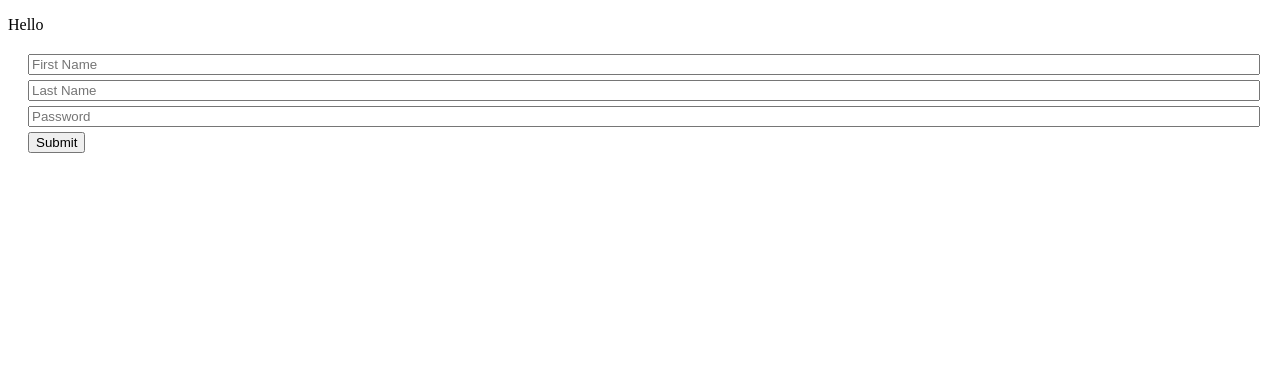
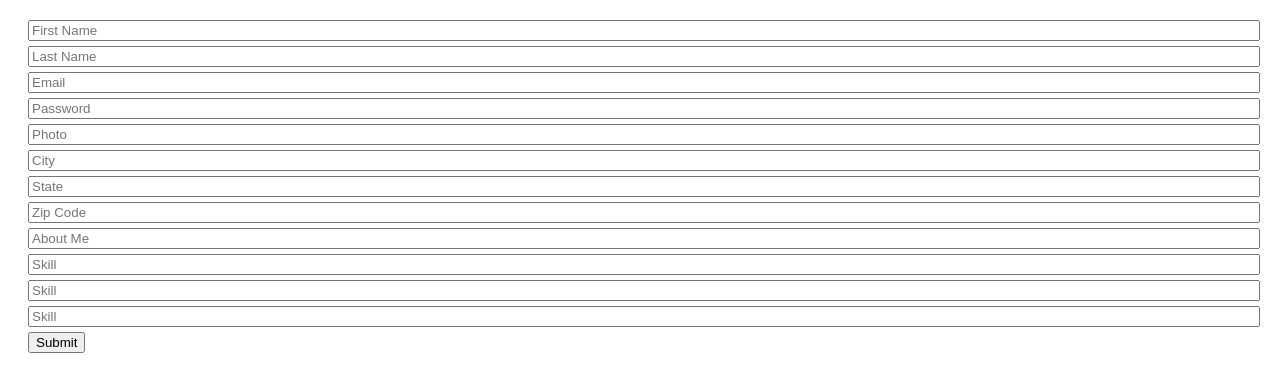
Before and after one commit to MentorMeetUp/MentorMeetUp, a React (Create React App) app in the folder mentor-me/: page / in a window 1280 px wide. Shown: the top 392 px of the page. Built offline with nearby package versions, Linux system fonts and the light colour scheme.

Commit message:
new form

```diff
--- a/mentor-me/src/components/Form/Form.js
+++ b/mentor-me/src/components/Form/Form.js
@@ -6,7 +6,14 @@ class Form extends Component {
   state = {
     firstName: "",
     lastName: "",
-    password: ""
+    email:"",
+    password: "",
+    photo: "",
+    city: "",
+    state: "",
+    zipcode: "",
+    aboutMe: "",
+    skills: ""
   };
 
   handleInputChange = event => {
@@ -51,9 +58,6 @@ class Form extends Component {
     // Notice how each input has a `value`, `name`, and `onChange` prop
     return (
       <div>
-        <p>
-          Hello {this.state.firstName} {this.state.lastName}
-        </p>
         <form className="form">
           <input
             value={this.state.firstName}
@@ -70,11 +74,74 @@ class Form extends Component {
             placeholder="Last Name"
           />
           <input
+            value={this.state.email}
+            name="email"
+            onChange={this.handleInputChange}
+            type="text"
+            placeholder="Email"
+          />
+          <input
             value={this.state.password}
             name="password"
             onChange={this.handleInputChange}
             type="password"
             placeholder="Password"
+          />
+          <input
+            value={this.state.photo}
+            name="photo"
+            onChange={this.handleInputChange}
+            type="text"
+            placeholder="Photo"
+          />
+          <input
+            value={this.state.city}
+            name="city"
+            onChange={this.handleInputChange}
+            type="text"
+            placeholder="City"
+          />
+          <input
+            value={this.state.state}
+            name="state"
+            onChange={this.handleInputChange}
+            type="text"
+            placeholder="State"
+          />
+          <input
+            value={this.state.zipcode}
+            name="zipcode"
+            onChange={this.handleInputChange}
+            type="string"
+            placeholder="Zip Code"
+          />
+          <input
+            value={this.state.aboutMe}
+            name="aboutMe"
+            onChange={this.handleInputChange}
+            type="text"
+            placeholder="About Me"
+          />
+          <input
+            value={this.state.skill}
+            name="skill"
+            onChange={this.handleInputChange}
+            type="text"
+            placeholder="Skill"
+          />
+          <input
+            value={this.state.skill}
+            name="skill"
+            onChange={this.handleInputChange}
+            type="text"
+            placeholder="Skill"
+          />
+          <input
+            value={this.state.skill}
+            name="skill"
+            onChange={this.handleInputChange}
+            type="text"
+            placeholder="Skill"
           />
           <button onClick={this.handleFormSubmit}>Submit</button>
         </form>
```
